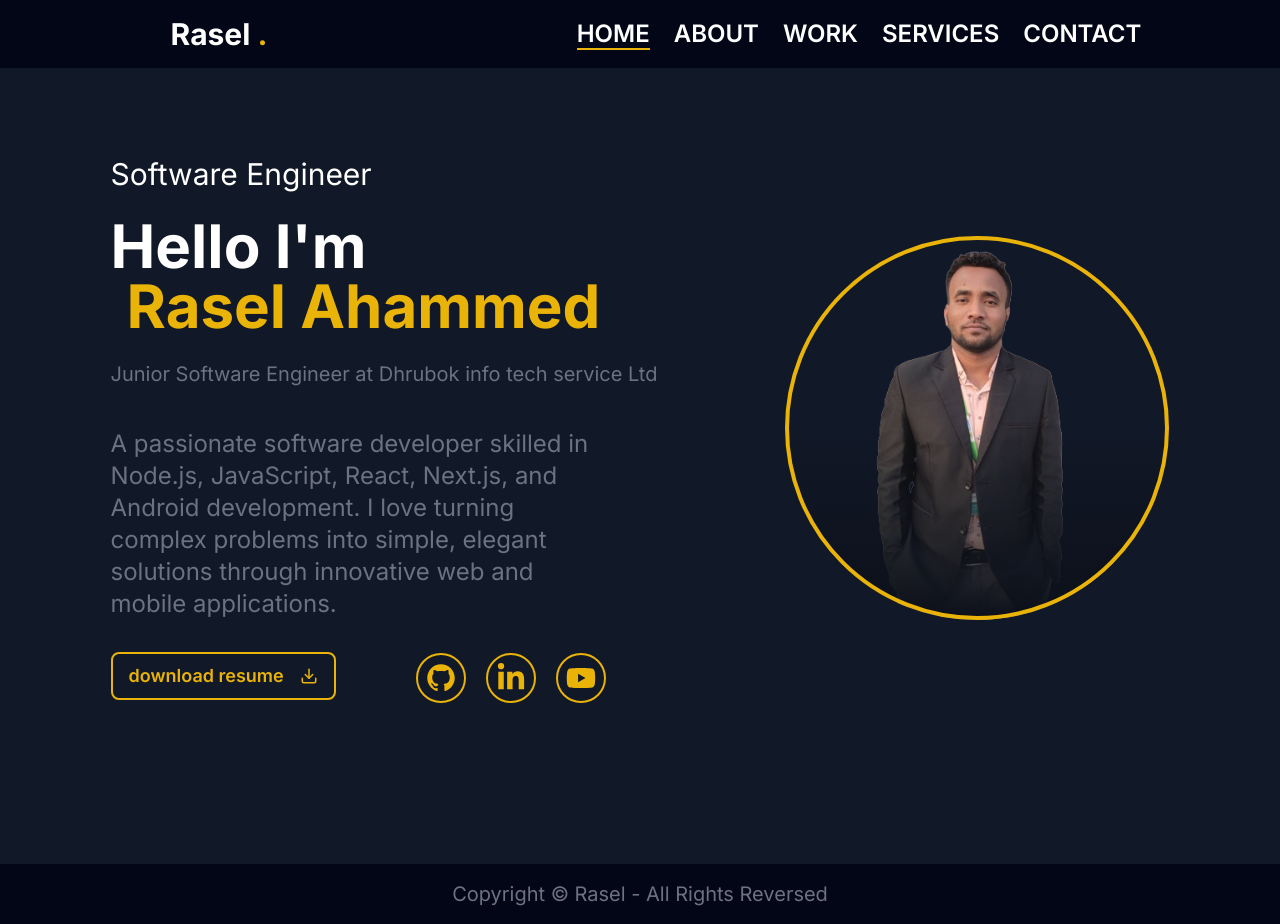
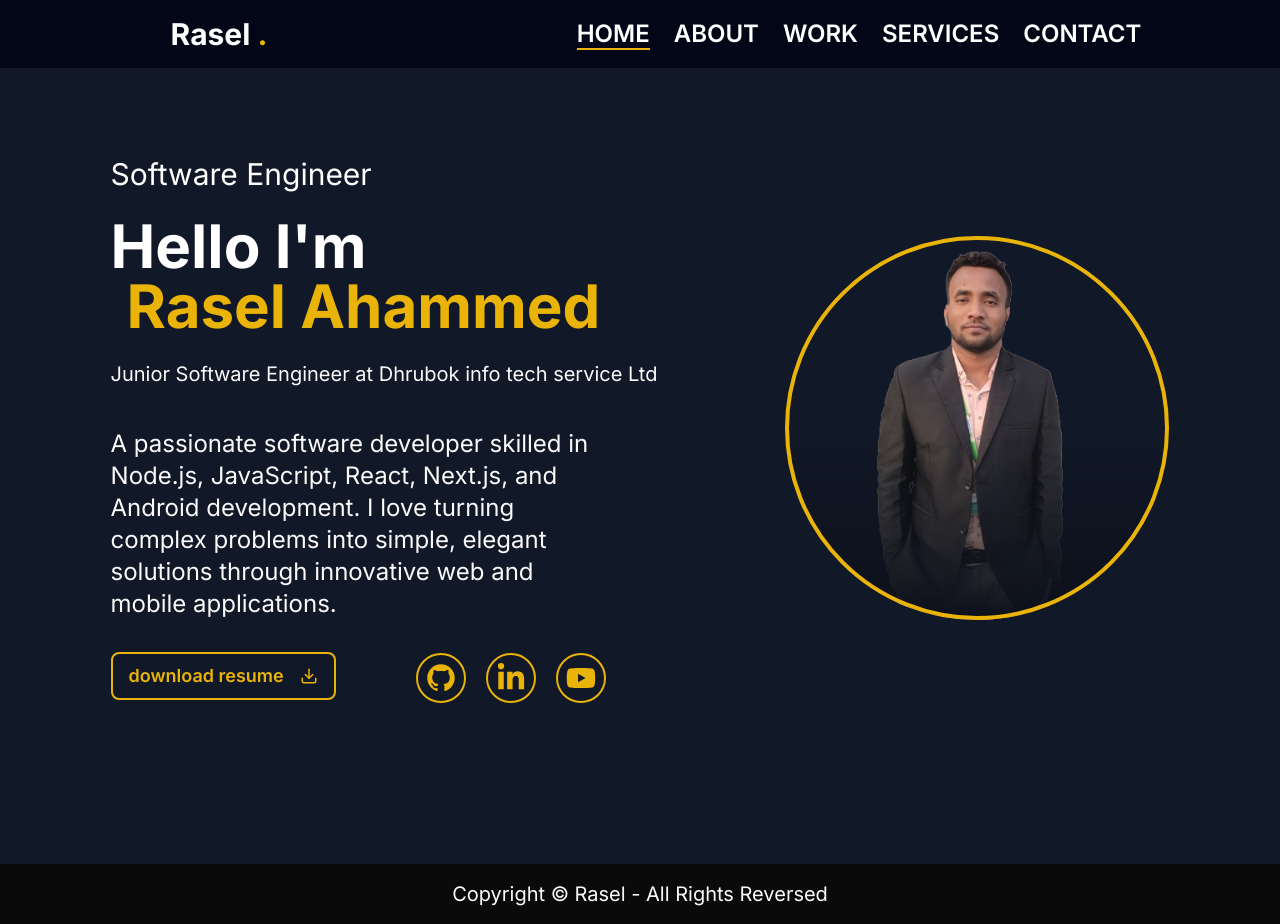
Before and after one commit to Raselj71/my-portfolio, a Next.js app: page / in a window 1280 px wide. Built offline with nearby package versions, Linux system fonts and the light colour scheme.

Commit message:
feat(design): rewrite globals.css for dark-only theme

```diff
--- a/app/globals.css
+++ b/app/globals.css
@@ -2,38 +2,37 @@
 @tailwind components;
 @tailwind utilities;
 
+@layer base {
   :root {
-  --foreground-rgb: 0, 0, 0;
-  --background-start-rgb: 214, 219, 220;
-  --background-end-rgb: 255, 255, 255;
-  --bacground-color-main: #020617;
-  --bacground-color-soft: #111827;
-  --main-font-color:#6B7280;
-  --font-color-secondary:#EAB308;
+    color-scheme: dark;
   }
 
-@media (prefers-color-scheme: dark) {
-  :root {
-    --foreground-rgb: 255, 255, 255;
-    --background-start-rgb: 0, 0, 0;
-    --background-end-rgb: 0, 0, 0;
-  }
+  html {
+    -webkit-font-smoothing: antialiased;
+    text-rendering: optimizeLegibility;
   }
 
   body {
-  color: var(--main-font-color);
-  background: var(--bacground-color-main);
-
+    @apply bg-bg text-text font-sans;
   }
 
-.main {
-  padding-top: 4rem;
-
+  ::selection {
+    background: rgba(56, 189, 248, 0.25);
+    color: #fafafa;
   }
 
+  *:focus-visible {
+    outline: 2px solid theme('colors.accent');
+    outline-offset: 2px;
+    border-radius: 2px;
+  }
+}
 
 @layer utilities {
   .text-balance {
     text-wrap: balance;
   }
+  .text-pretty {
+    text-wrap: pretty;
   }
+}
```
Lines whose indentation alone changed are shown as unchanged.
